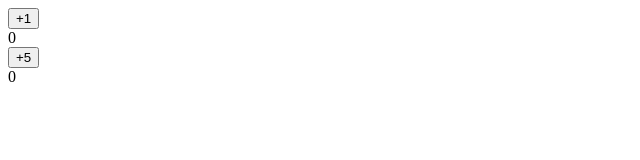
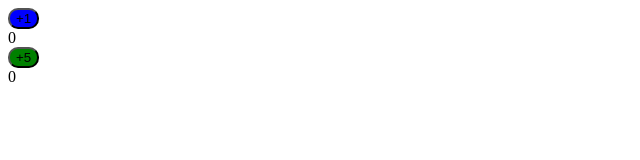
Before and after one commit to daviddigital/react-first, a React (Create React App) app: page / in a window 1280 px wide. Shown: the top 160 px of the page, without its empty margins (0-640 px from the left). Built offline with nearby package versions, Linux system fonts and the light colour scheme.

Commit message:
pass in background color on props

```diff
--- a/src/components/App.js
+++ b/src/components/App.js
@@ -4,8 +4,8 @@ import CountButton from './CountButton'
 const App = () => {
     return (
         <div>
-            <CountButton incrementBy={1} />
-            <CountButton incrementBy={5} />
+            <CountButton incrementBy={1} buttonColor={'blue'} />
+            <CountButton incrementBy={5} buttonColor={'green'}/>
         </div>
     )
 }
--- a/src/components/CountButton.js
+++ b/src/components/CountButton.js
@@ -9,9 +9,14 @@ const CountButton = (props) => {
         setCurrentCount(currentCount + props.incrementBy)
     }
 
+    const buttonStyles = {
+        background: props.buttonColor,
+        borderRadius: "10px"
+    }
+
     return (
     <div>
-        <button onClick={handleClick}>+{props.incrementBy}</button>
+        <button style={buttonStyles} onClick={handleClick}>+{props.incrementBy}</button>
         <div>{currentCount}</div>
     </div>
     )
```
